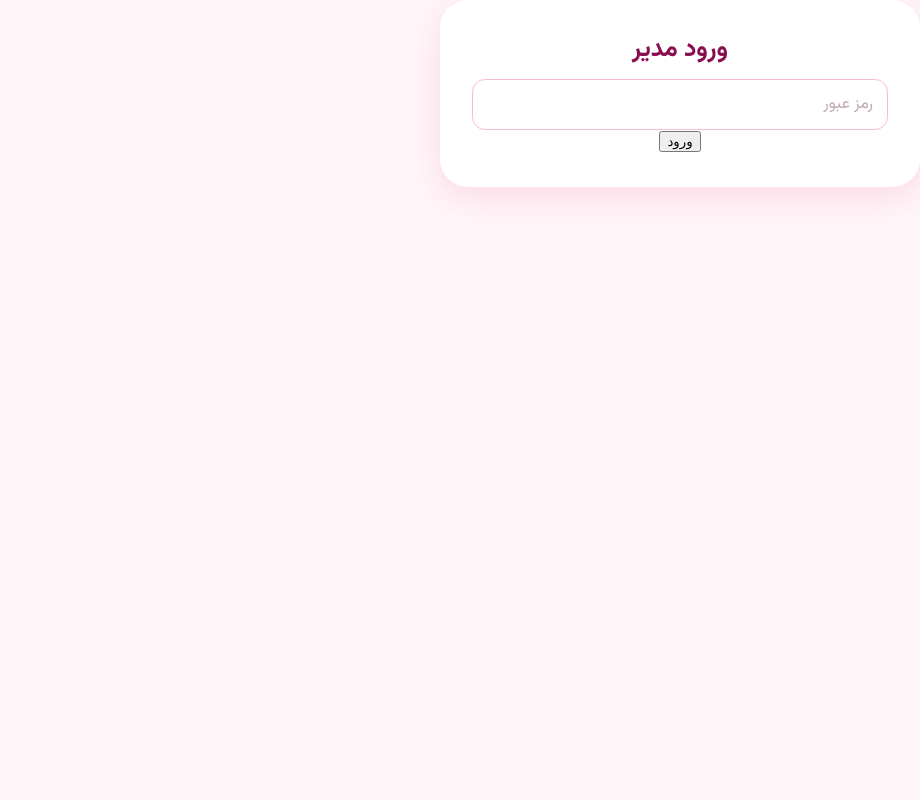
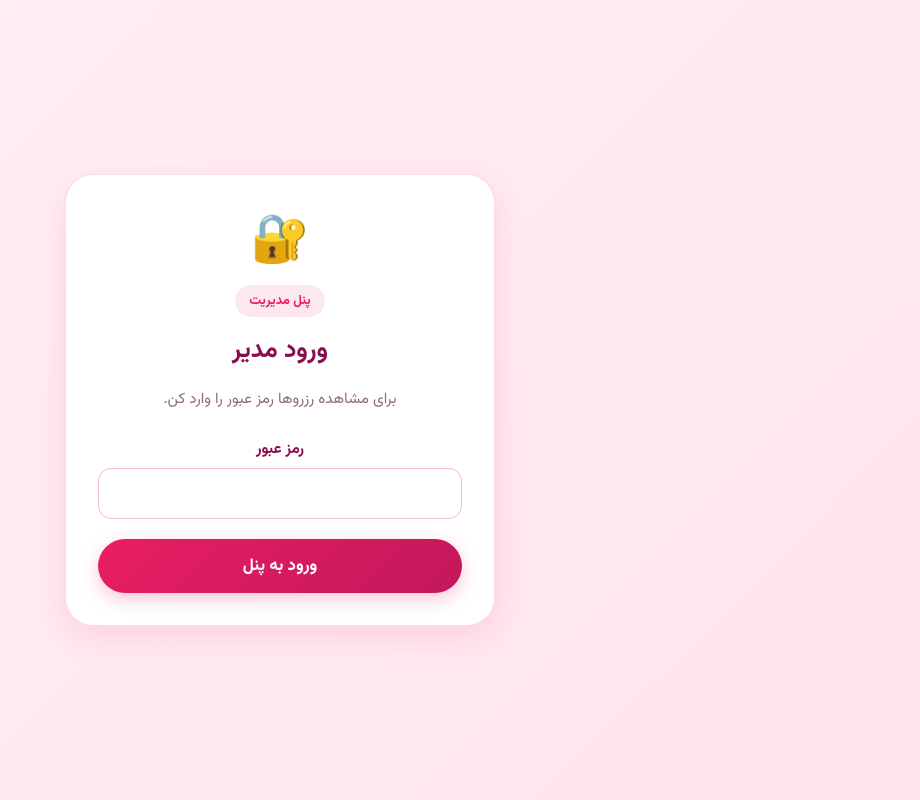
Before and after one commit to alijoneidijfr/DATE-1, a Flask app: page /admin/login in a window 1280 px wide. Shown: the whole page, without its empty margins (360-1280 px from the left). Run offline with Flask 3, Linux system fonts and the light colour scheme.

Commit message:
Update admin_login.html

```diff
--- a/templates/admin_login.html
+++ b/templates/admin_login.html
@@ -1,13 +1,50 @@
 {% extends "base.html" %}
+
+{% block title %}ورود مدیر{% endblock %}
+
 {% block content %}
-<div class="card">
-    <h1>ورود مدیر</h1>
-    {% with messages = get_flashed_messages() %}
-      {% if messages %}<p style="color:red">{{ messages[0] }}</p>{% endif %}
-    {% endwith %}
-    <form method="POST" action="/admin/login">
-        <input type="password" name="password" placeholder="رمز عبور" required>
-        <button type="submit">ورود</button>
-    </form>
+<div class="hero">
+    <div class="card romantic-card" style="max-width: 430px; width: 92%;">
+        <div class="heart">🔐</div>
+
+        <div class="badge">پنل مدیریت</div>
+
+        <h1>ورود مدیر</h1>
+
+        <p class="subtitle">
+            برای مشاهده رزروها رمز عبور را وارد کن.
+        </p>
+
+        {% if error %}
+        <div class="error-message">
+            {{ error }}
+        </div>
+        {% endif %}
+
+        <form
+            class="booking-form"
+            method="POST"
+            action="{{ url_for('admin_login') }}"
+        >
+            <label for="password">
+                رمز عبور
+            </label>
+
+            <input
+                id="password"
+                name="password"
+                type="password"
+                autocomplete="current-password"
+                required
+            >
+
+            <button
+                class="yes-btn full-width"
+                type="submit"
+            >
+                ورود به پنل
+            </button>
+        </form>
+    </div>
 </div>
 {% endblock %}
```
